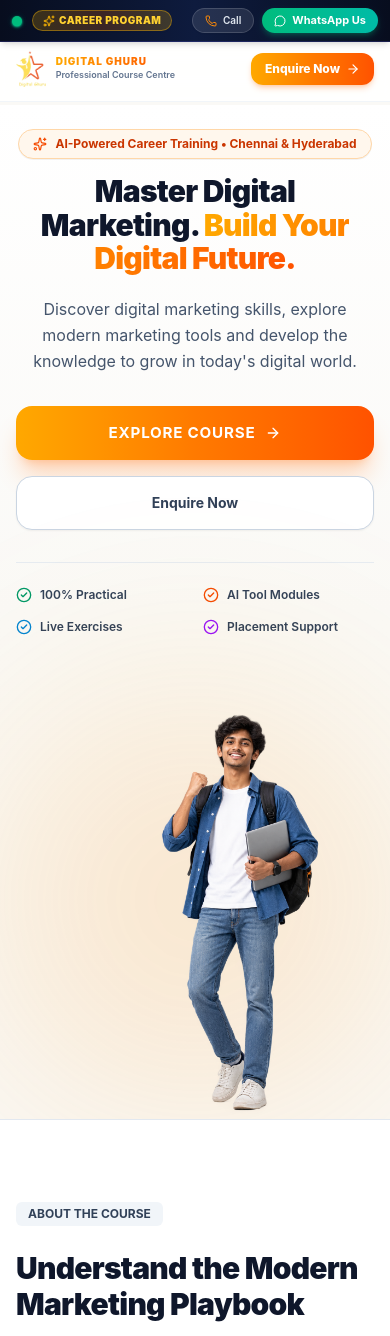
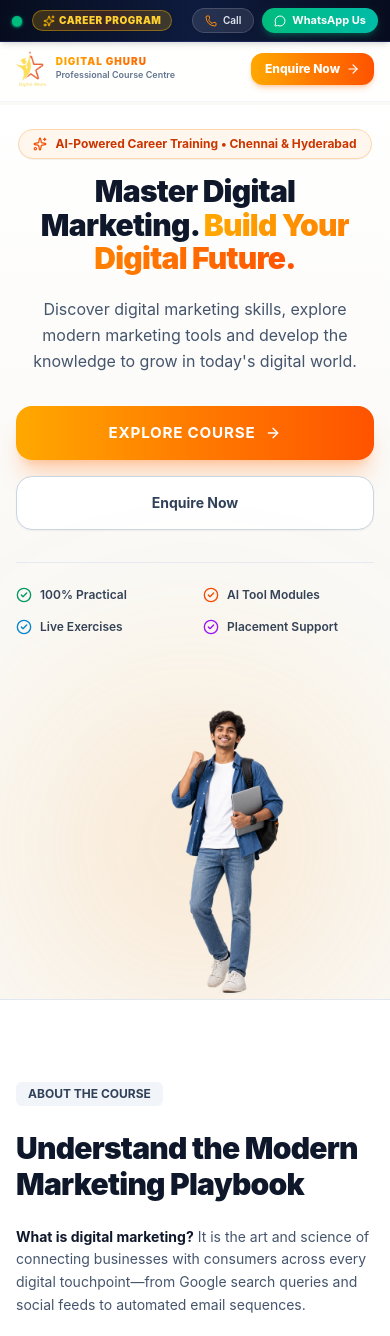
Before and after one commit to projectsatriowings/promotional_page-, a React (Vite) app: page / in a window 390 px wide. Shown: the top 1336 px of the page. Built offline with nearby package versions, Linux system fonts and the light colour scheme.

Commit message:
style(hero): reduce hero student image height and scale background glow

```diff
--- a/src/digital-marketing/DigitalMarketingCoursePage.tsx
+++ b/src/digital-marketing/DigitalMarketingCoursePage.tsx
@@ -483,8 +483,8 @@ export const DigitalMarketingCoursePage: React.FC = () => {
                   aria-hidden="true"
                   className="absolute pointer-events-none -z-0 rounded-full"
                   style={{
-                    width: '560px',
-                    height: '560px',
+                    width: '420px',
+                    height: '420px',
                     top: '48%',
                     left: '50%',
                     transform: 'translate(-50%, -50%)',
@@ -498,8 +498,8 @@ export const DigitalMarketingCoursePage: React.FC = () => {
                   aria-hidden="true"
                   className="absolute pointer-events-none -z-0 rounded-full hidden sm:block"
                   style={{
-                    width: '460px',
-                    height: '460px',
+                    width: '340px',
+                    height: '340px',
                     top: '42%',
                     left: '50%',
                     transform: 'translate(-50%, -50%)',
--- a/src/index.css
+++ b/src/index.css
@@ -239,7 +239,7 @@
 }
 
 .hero-student-image {
-  height: clamp(620px, 88vh, 860px);
+  height: clamp(440px, 58vh, 520px);
   width: auto;
   max-width: none !important;
   max-height: none !important;
@@ -252,13 +252,13 @@
 
 @media (max-width: 1280px) {
   .hero-student-image {
-    height: clamp(520px, 80vh, 700px);
+    height: clamp(380px, 52vh, 460px);
   }
 }
 
 @media (max-width: 1024px) {
   .hero-student-image {
-    height: 520px;
+    height: 400px;
     margin-left: auto;
     margin-right: auto;
   }
@@ -266,7 +266,7 @@
 
 @media (max-width: 640px) {
   .hero-student-image {
-    height: 420px;
+    height: 300px;
   }
 }
 
```
